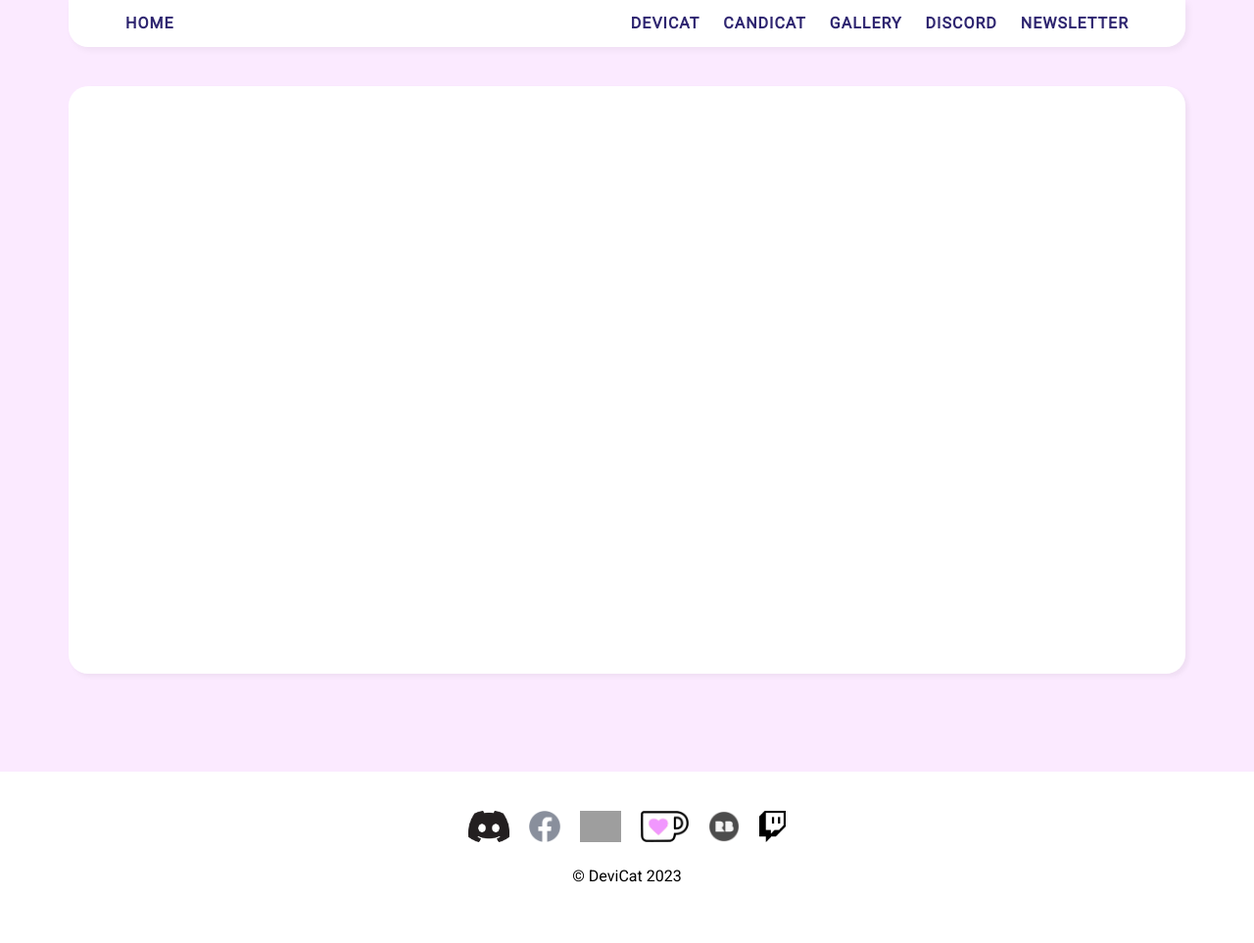
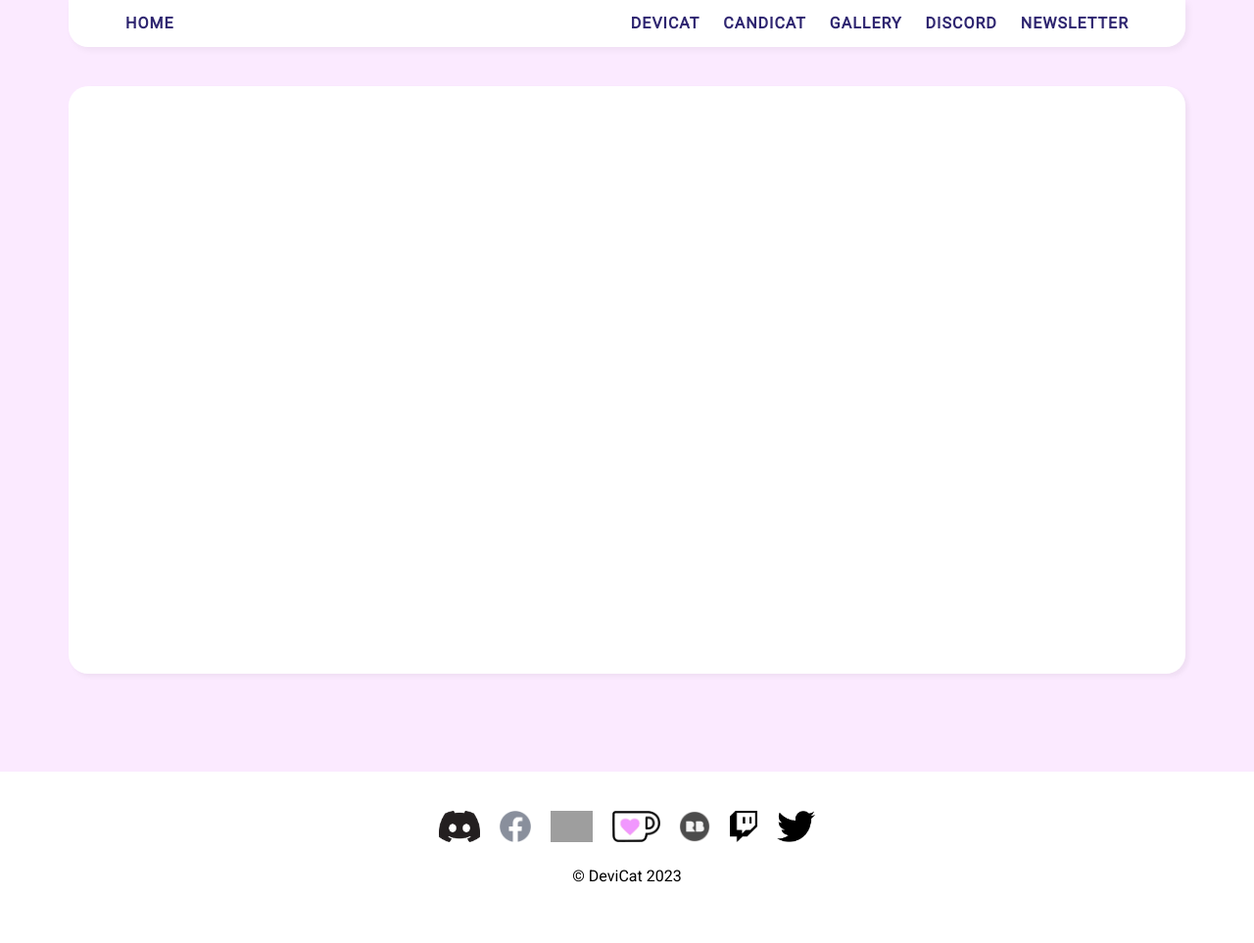
Before and after one commit to DeviCatOutlet/devicatoutlet.github.io, a Jekyll site: the page built from newsletter.md, in a window 1280 px wide. Shown: the whole page at 98% size. Built offline with Jekyll 4.4.1, drawn with Linux system fonts in a browser that asks for light colours; some web fonts are replaced; our own code applies the rules of GitHub Pages for plain Markdown files; grey boxes are pictures that could not be loaded.

Commit message:
Update Footer

```diff
--- a/_layouts/default.html
+++ b/_layouts/default.html
@@ -93,6 +93,7 @@
     <a href="https://www.ko-fi.com/devicat" title="Ko-fi: DeviCat"><img src="/img/kofilogo.png" alt="ko-fi: devicat"></a>
     <a href="https://www.redbubble.com/people/devicatoutlet/shop" title="redbubble: DeviCatOutlet"><img src="/img/redbubbleicon.png" alt="redbubble: DeviCatOutlet"></a>
     <a href="https://www.twitch.tv/devicat" title="Twitch: DeviCat"><img src="/img/twitchlogo.png" alt="Twitch: DeviCat"></a>
+    <a href="https://www.twitter.com/devicatart" title="Twitter: devicatart"><img src="/img/twitterlogo.png" alt="Twitter: devicatart"></a>
   </p>
   <p>&copy; DeviCat 2023</p>
 </footer>
```
Also changed, not shown: img/twitterlogo.png (added).
